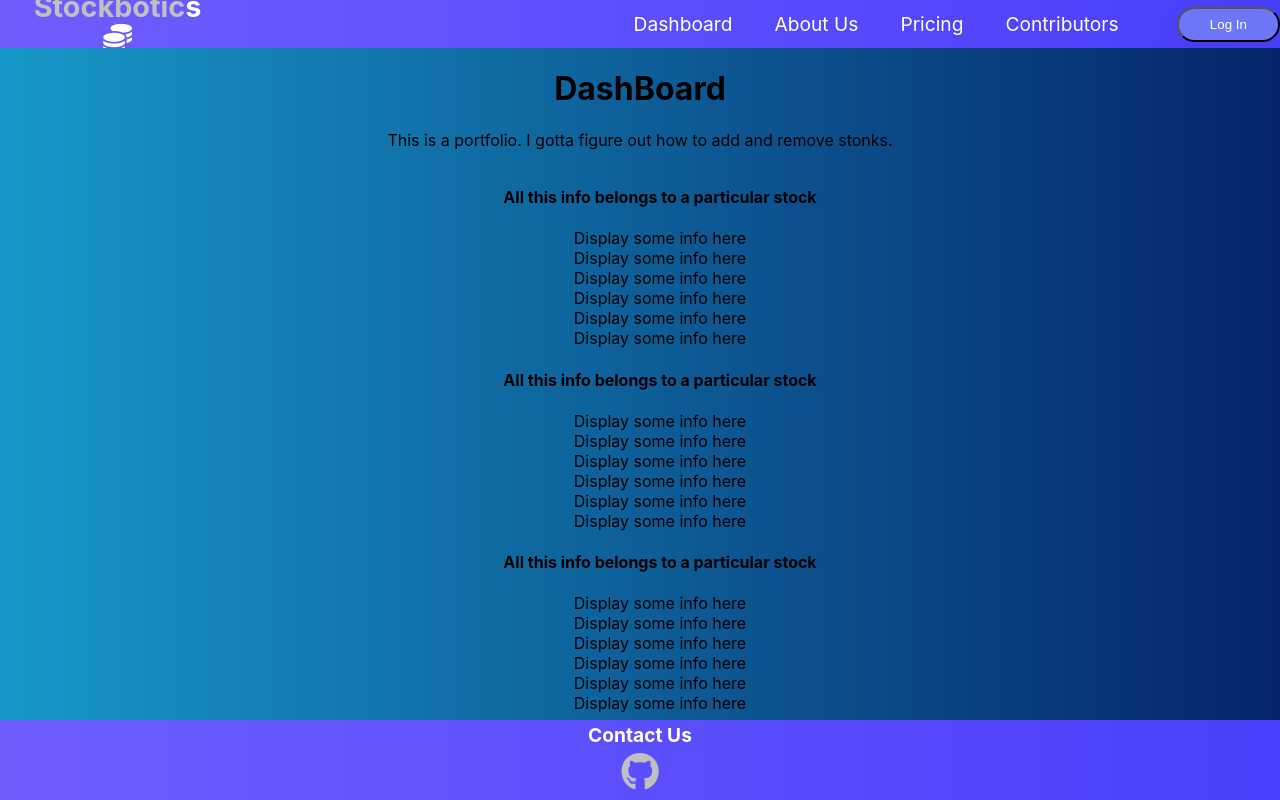
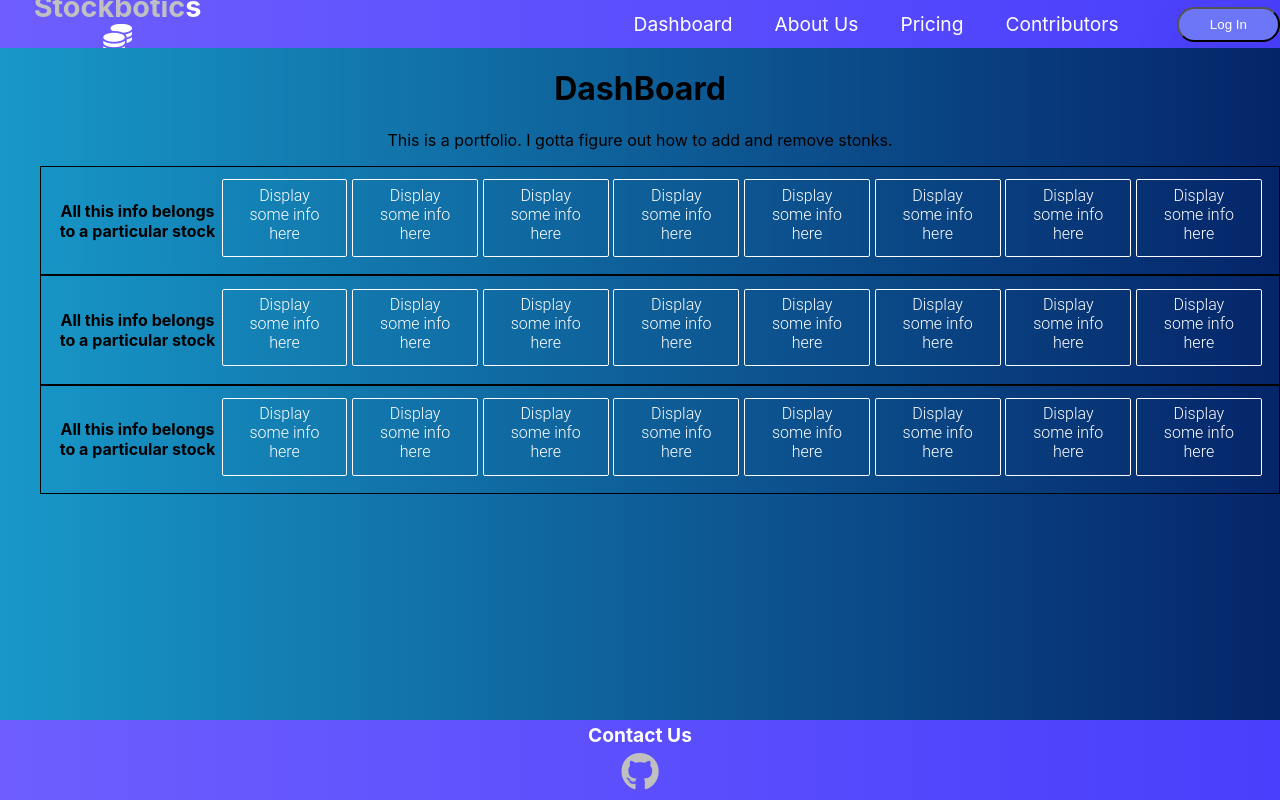
Before and after one commit to ConnorGraham12/Stockbotics-POOSD-Project, a React (Create React App) app: page /dashboard in a window 1280 px wide. Built offline with nearby package versions, Linux system fonts and the light colour scheme; no server answers.

Commit message:
added primitive styling to StockList and renamed Portfolio to StockList

```diff
--- /dev/null
+++ b/src/components/StockEntry/StockEntry.css
@@ -0,0 +1,7 @@
+.row {
+  display: flex;
+  flex-direction: row;
+  padding: 1%;
+  border: black 1px;
+  border-style: solid;
+}
--- a/src/components/Portfolio/StockEntry.js
+++ b/src/components/StockEntry/StockEntry.js
@@ -8,8 +8,10 @@ import DisplayBox from "../misc/DisplayBox.js";
 // component or not
 const StockEntry = () => {
   return (
-    <div>
+    <div className="row">
       <h4>All this info belongs to a particular stock</h4>
+      <DisplayBox />
+      <DisplayBox />
       <DisplayBox />
       <DisplayBox />
       <DisplayBox />
--- a/src/components/Portfolio/StockList.js
+++ b/src/components/StockEntry/StockList.js
@@ -1,5 +1,5 @@
 import React from "react";
-import "./Portfolio.css";
+import "./StockEntry.css";
 import StockEntry from "./StockEntry.js";
 // This should contain a chart comprised of stock entries
 // I think we should make the api call here and manage
--- /dev/null
+++ b/src/components/misc/DisplayBox.css
@@ -0,0 +1,13 @@
+.window {
+  display: inline-block;
+  padding: 0.35em 1.2em;
+  border: 0.1em solid #ffffff;
+  margin: 0 0.3em 0.3em 0;
+  border-radius: 0.12em;
+  box-sizing: border-box;
+  text-decoration: none;
+  font-family: "Roboto", sans-serif;
+  font-weight: 300;
+  color: #ffffff;
+  text-align: center;
+}
--- a/src/components/misc/DisplayBox.js
+++ b/src/components/misc/DisplayBox.js
@@ -1,11 +1,11 @@
 import React from "react";
-
+import "./DisplayBox.css";
 // this should be a simple box that takes info from the backend
 // and displays it
 // add functionality to make increasing values green and decreasing
 // values red
 const DisplayBox = () => {
-  return <div> Display some info here</div>;
+  return <div className="window"> Display some info here</div>;
 };
 
 export default DisplayBox;
--- a/src/pages/Dashboard.js
+++ b/src/pages/Dashboard.js
@@ -1,5 +1,5 @@
 import React from "react";
-import StockList from "../components/Portfolio/StockList.js";
+import StockList from "../components/StockEntry/StockList.js";
 const Dashboard = () => {
   return (
     <div>
```
Also changed, not shown: src/components/Portfolio/Portfolio.css (deleted).
